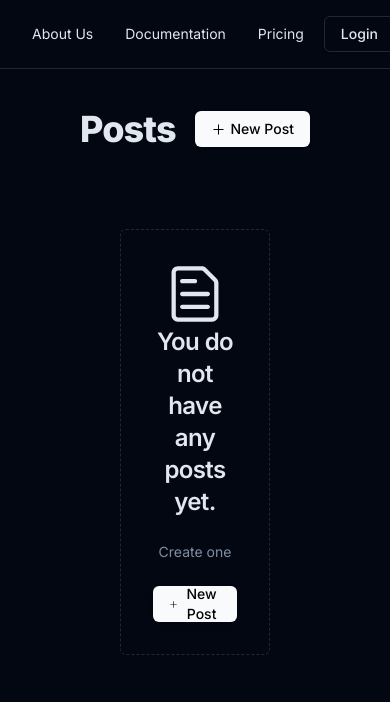
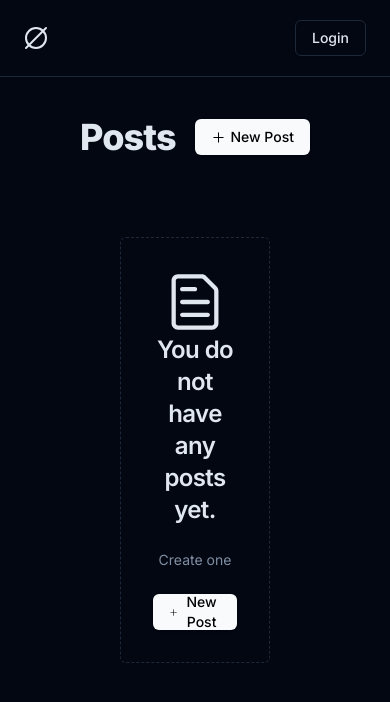
Before and after one commit to vansh845/voult, a Next.js app: page /dashboard in a window 390 px wide. Shown: the top 702 px of the page. Built offline with nearby package versions, Linux system fonts and the light colour scheme; no server answers; the database is empty.

Commit message:
responsive nav

```diff
--- a/src/components/main-nav.tsx
+++ b/src/components/main-nav.tsx
@@ -2,6 +2,7 @@
 import * as React from "react"
 import Link from "next/link"
 import { UserButton, useUser } from "@clerk/nextjs"
+import { CircleSlash2 } from "lucide-react"
 
 
 import { cn } from "@/lib/utils"
@@ -20,9 +21,14 @@ import { Skeleton } from "./ui/skeleton"
 export function MainNav() {
     const { isLoaded, isSignedIn, user } = useUser()
     return (
-        <NavigationMenu className=" top-0 z-40 border-b bg-background">
-            <NavigationMenuList className=" flex w-screen justify-between p-4">
-                <div className="flex">
+        <NavigationMenu >
+            <NavigationMenuList className=" flex p-5 px-6 md:px-10 lg:px-20 border-b w-screen justify-between">
+                <div className="md:flex items-center">
+                    <NavigationMenuItem className="mr-2">
+                        <Link href={'/'}><CircleSlash2 /></Link>
+
+                    </NavigationMenuItem>
+                    <div className="hidden md:flex">
                         <NavigationMenuItem>
                             <Link href="/" legacyBehavior passHref>
                                 <NavigationMenuLink className={navigationMenuTriggerStyle()}>
@@ -44,6 +50,8 @@ export function MainNav() {
                                 </NavigationMenuLink>
                             </Link>
                         </NavigationMenuItem>
+                    </div>
+
                 </div>
                 <div className="flex justify-between items-center">
                     {isLoaded ? isSignedIn ? <DashButton /> : '' : ''}
```
Lines whose indentation alone changed are shown as unchanged.
